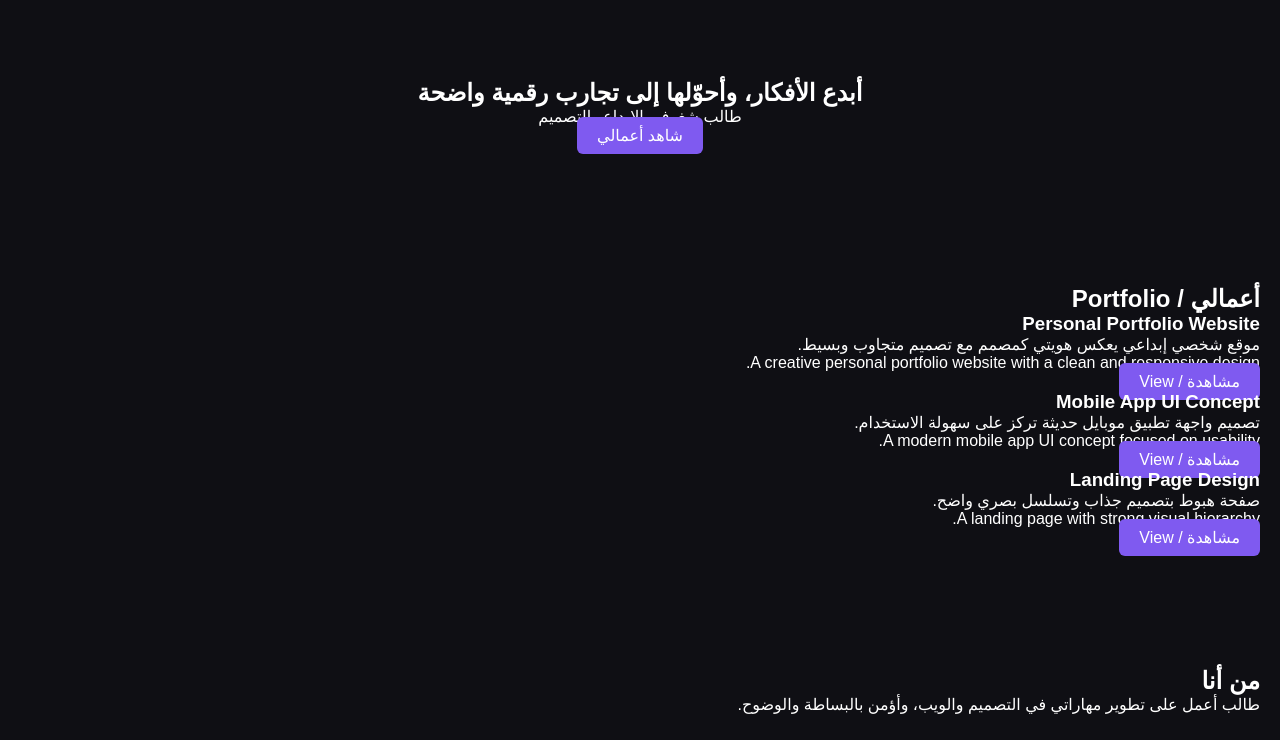
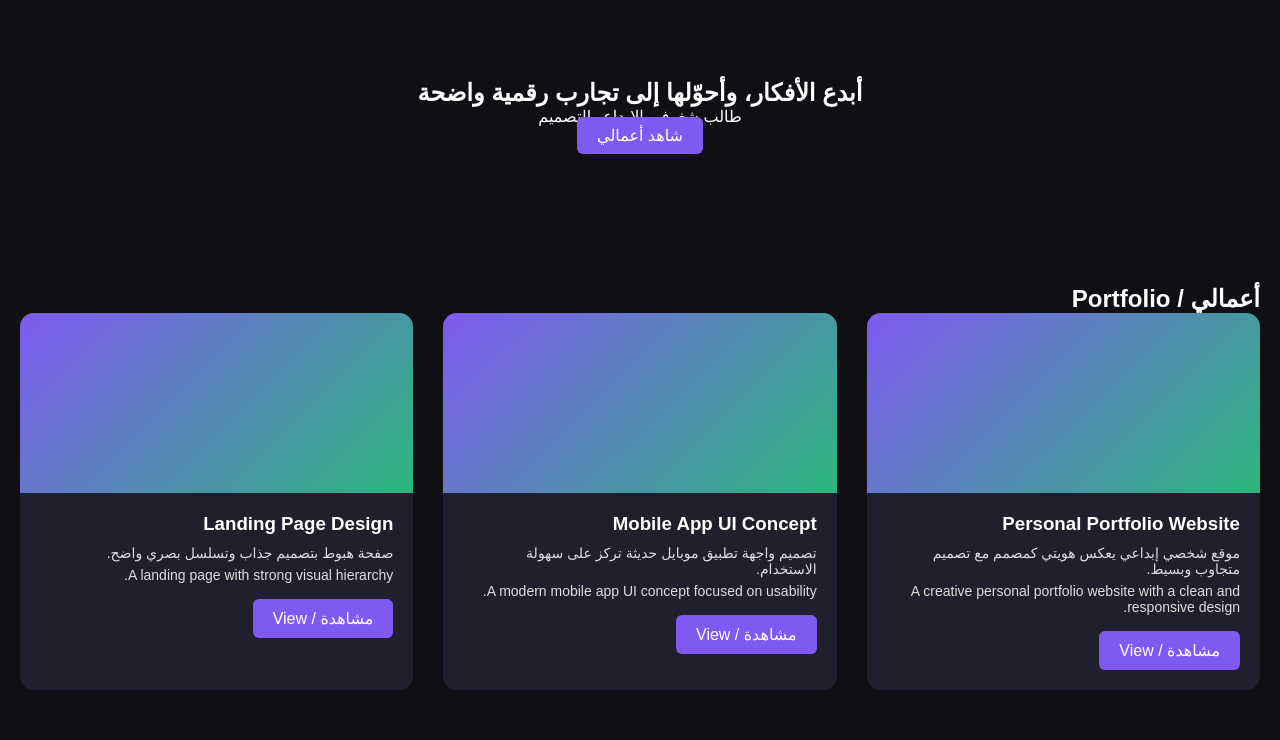
Before and after one commit to mehdirifi007-svg/mahdi-portfolio, a plain HTML site: page index.html in a window 1280 px wide. Shown: the part 60-800 px from the top of the page. Drawn offline with Linux system fonts and the light colour scheme.

Commit message:
Update style.css

```diff
--- a/style.css
+++ b/style.css
@@ -89,3 +89,43 @@ footer{
   nav{display:none;flex-direction:column;}
   #menu-toggle:checked + .menu-icon + nav{display:flex;}
 }
+.portfolio-grid{
+  display:grid;
+  grid-template-columns:repeat(auto-fit,minmax(280px,1fr));
+  gap:30px;
+}
+
+.project-card{
+  background:#1f1f2e;
+  border-radius:14px;
+  overflow:hidden;
+  transition:0.3s ease;
+}
+
+.project-card:hover{
+  transform:translateY(-8px);
+}
+
+.project-thumb{
+  height:180px;
+  background:linear-gradient(135deg,#7f5af0,#2cb67d);
+}
+
+.project-content{
+  padding:20px;
+}
+
+.project-content h3{
+  margin-bottom:10px;
+}
+
+.project-content p{
+  font-size:14px;
+  opacity:0.85;
+  margin-bottom:6px;
+}
+
+.project-content .btn{
+  display:inline-block;
+  margin-top:10px;
+}
```
